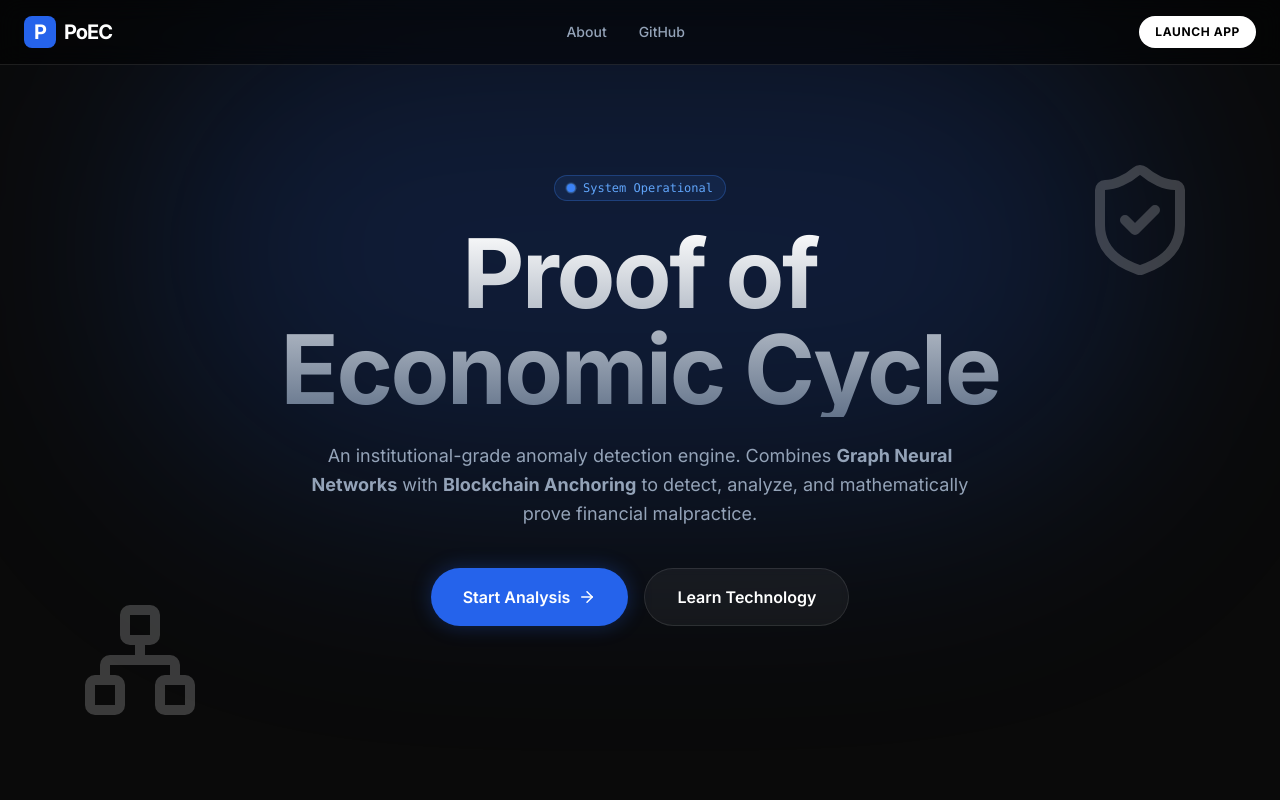
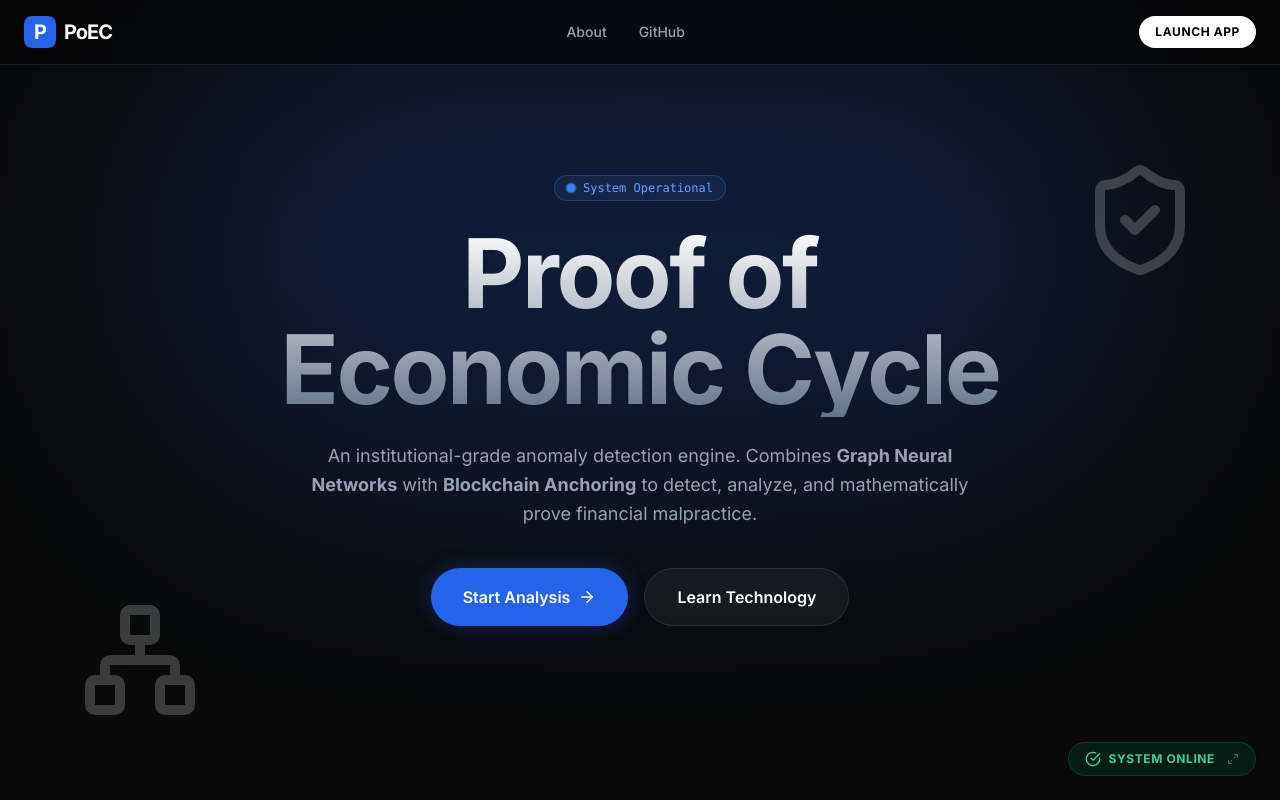
Before and after one commit to kapish505/PoEC, a Next.js app: page / in a window 1280 px wide. Shown: the top 800 px of the page. Built offline with nearby package versions, Linux system fonts and the light colour scheme.

Commit message:
feat: implement permanent global backend status indicator

```diff
--- /dev/null
+++ b/components/GlobalStatus.tsx
@@ -0,0 +1,89 @@
+
+import React, { useState } from 'react';
+import { useBackend } from './BackendContext';
+import { Activity, CheckCircle, XCircle, Loader2, Minimize2, Maximize2 } from 'lucide-react';
+import { motion, AnimatePresence } from 'framer-motion';
+
+export default function GlobalStatus() {
+    const { status } = useBackend();
+    const [isExpanded, setIsExpanded] = useState(false);
+
+    // Don't show anything if we haven't even started checking (should be rare)
+    if (!status) return null;
+
+    return (
+        <div className="fixed bottom-6 right-6 z-50 flex flex-col items-end">
+            <AnimatePresence>
+                {isExpanded && (
+                    <motion.div
+                        initial={{ opacity: 0, scale: 0.9, y: 10 }}
+                        animate={{ opacity: 1, scale: 1, y: 0 }}
+                        exit={{ opacity: 0, scale: 0.9, y: 10 }}
+                        className="mb-3 p-4 bg-[#111] border border-white/10 rounded-xl shadow-2xl w-72 backdrop-blur-md"
+                    >
+                        <div className="flex justify-between items-start mb-3">
+                            <h3 className="text-sm font-bold text-white flex items-center gap-2">
+                                <Activity size={16} className="text-blue-400" />
+                                Analysis Engine
+                            </h3>
+                            <button
+                                onClick={() => setIsExpanded(false)}
+                                className="text-slate-500 hover:text-white transition-colors"
+                            >
+                                <Minimize2 size={14} />
+                            </button>
+                        </div>
+
+                        <div className="space-y-3">
+                            <div className="flex items-center justify-between text-xs">
+                                <span className="text-slate-400">Status</span>
+                                <span className={`font-mono font-bold ${status === 'online' ? 'text-emerald-400' :
+                                        status === 'checking' ? 'text-yellow-400' : 'text-red-400'
+                                    }`}>
+                                    {status.toUpperCase()}
+                                </span>
+                            </div>
+
+                            <p className="text-xs text-slate-500 leading-relaxed">
+                                {status === 'online' && "The backend analysis engine is active and ready to process transaction graphs."}
+                                {status === 'checking' && "Waking up the Render node. This may take 30-50 seconds for a cold start."}
+                                {status === 'offline' && "Unable to connect to the backend. Please check your internet connection or try refreshing."}
+                            </p>
+
+                            {status === 'checking' && (
+                                <div className="h-1 w-full bg-slate-800 rounded-full overflow-hidden">
+                                    <div className="h-full bg-yellow-400 animate-progress-indeterminate"></div>
+                                </div>
+                            )}
+                        </div>
+                    </motion.div>
+                )}
+            </AnimatePresence>
+
+            <motion.button
+                onClick={() => setIsExpanded(!isExpanded)}
+                whileHover={{ scale: 1.05 }}
+                whileTap={{ scale: 0.95 }}
+                className={`
+                    flex items-center gap-2 px-4 py-2 rounded-full border shadow-lg backdrop-blur-md transition-all
+                    ${status === 'online'
+                        ? 'bg-emerald-500/10 border-emerald-500/20 text-emerald-400 hover:bg-emerald-500/20'
+                        : status === 'checking'
+                            ? 'bg-yellow-500/10 border-yellow-500/20 text-yellow-400 hover:bg-yellow-500/20'
+                            : 'bg-red-500/10 border-red-500/20 text-red-400 hover:bg-red-500/20'
+                    }
+                `}
+            >
+                {status === 'online' && <CheckCircle size={16} />}
+                {status === 'checking' && <Loader2 size={16} className="animate-spin" />}
+                {status === 'offline' && <XCircle size={16} />}
+
+                <span className="text-xs font-bold uppercase tracking-wider">
+                    {status === 'online' ? 'System Online' : status === 'checking' ? 'Waking Server...' : 'Offline'}
+                </span>
+
+                {!isExpanded && <Maximize2 size={12} className="opacity-50 ml-1" />}
+            </motion.button>
+        </div>
+    );
+}
--- a/pages/_app.tsx
+++ b/pages/_app.tsx
@@ -2,6 +2,7 @@ import "@/styles/globals.css";
 import type { AppProps } from "next/app";
 import { Inter } from "next/font/google";
 import { BackendProvider } from "../components/BackendContext";
+import GlobalStatus from "../components/GlobalStatus";
 
 const inter = Inter({ subsets: ["latin"] });
 
@@ -10,6 +11,7 @@ export default function App({ Component, pageProps }: AppProps) {
         <div className={inter.className}>
             <BackendProvider>
                 <Component {...pageProps} />
+                <GlobalStatus />
             </BackendProvider>
         </div>
     );
--- a/tailwind.config.js
+++ b/tailwind.config.js
@@ -18,6 +18,16 @@ module.exports = {
             },
             fontFamily: {
                 sans: ["Inter", "sans-serif"],
+            },
+            animation: {
+                'progress-indeterminate': 'progress-indeterminate 1.5s infinite linear',
+            },
+            keyframes: {
+                'progress-indeterminate': {
+                    '0%': { transform: 'translateX(0) scaleX(0)' },
+                    '40%': { transform: 'translateX(0) scaleX(0.4)' },
+                    '100%': { transform: 'translateX(100%) scaleX(0.5)' },
+                }
             }
         },
     },
```
